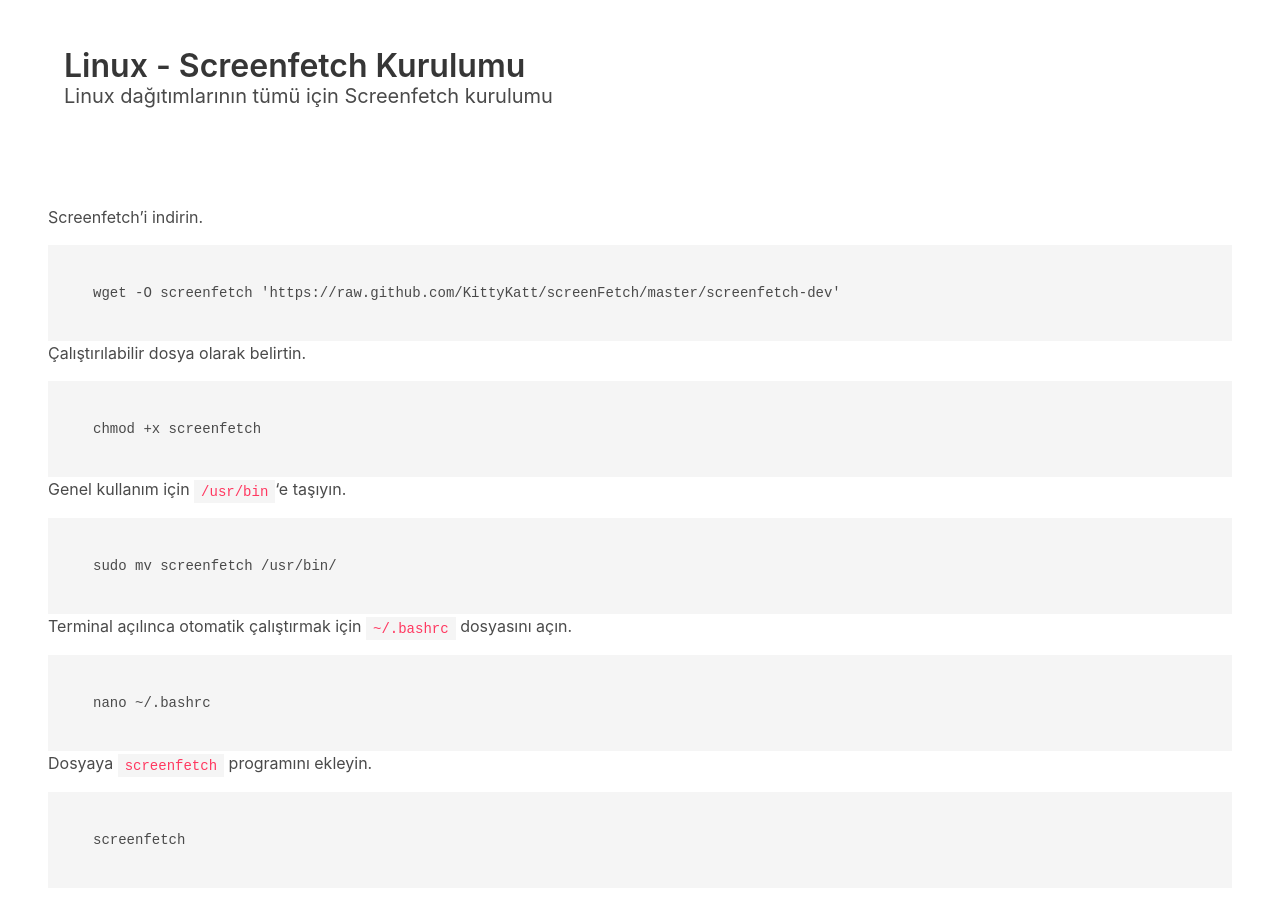
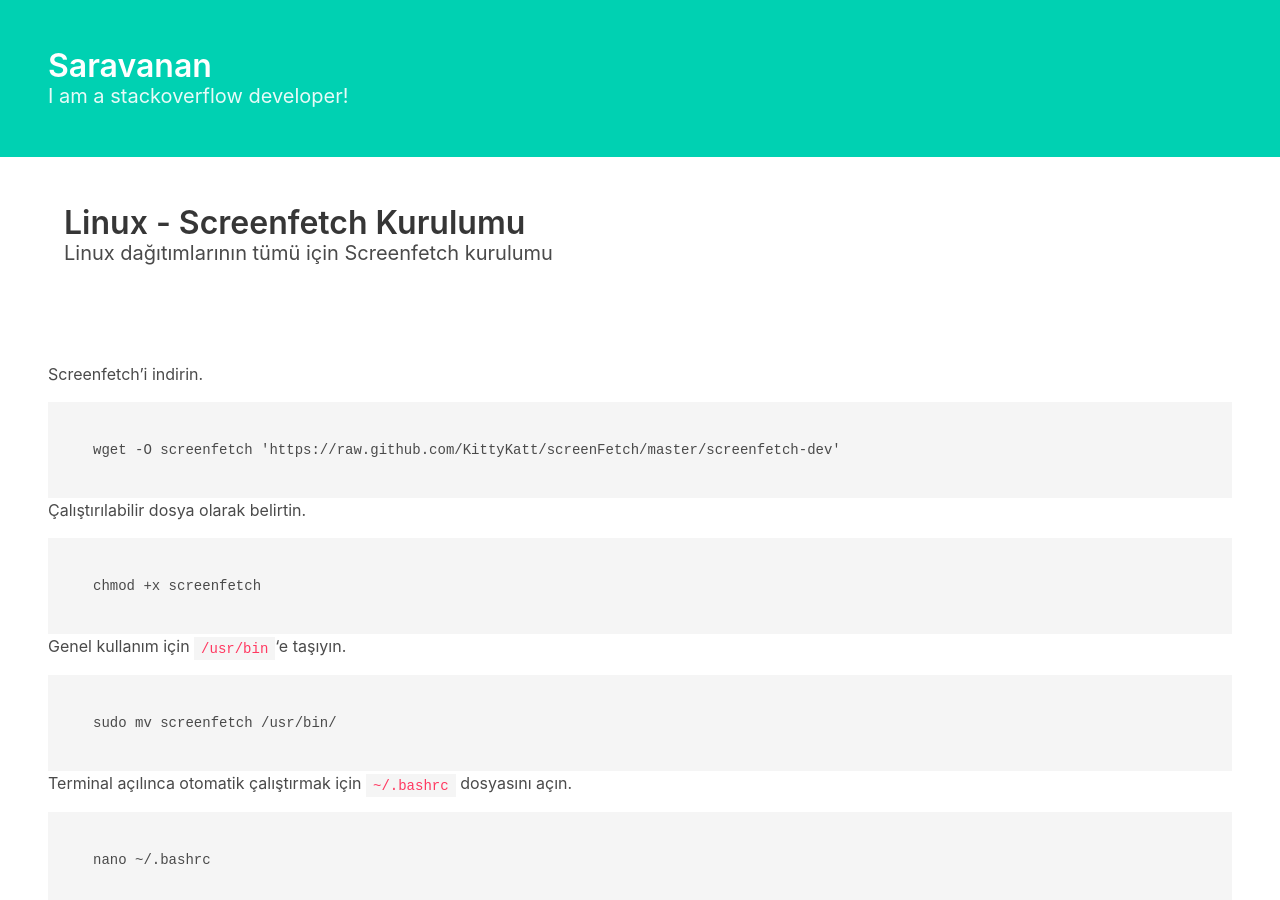
Before and after one commit to saravanaram/saravanaram.github.io, a Jekyll site: the page built from _posts/2016-01-28-linux-screenfetch-kurulumu.md, in a window 1280 px wide and 900 px high. Built offline with Jekyll 4.4.1, drawn with Linux system fonts in a browser that asks for light colours.

Commit message:
Update post.html

```diff
--- a/_layouts/post.html
+++ b/_layouts/post.html
@@ -1,7 +1,18 @@
 ---
 layout: default
 ---
-
+<section class="hero is-primary">
+    <div class="hero-body">
+        <div class="container is-fluid">
+            <h1 class="title">
+                Saravanan
+            </h1>
+            <h2 class="subtitle">
+                I am a stackoverflow developer!
+            </h2>
+        </div>
+    </div>
+</section>
 <section class="hero">
   <div class="hero-body">
     <div class="container">
```
